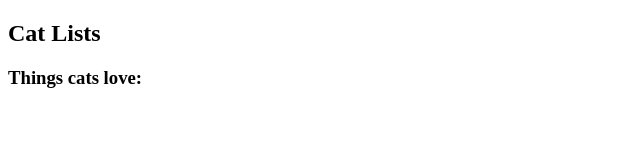
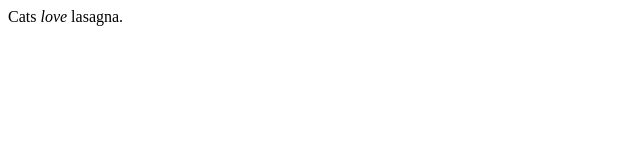
Before and after one commit to Qyzers/freecodecamp, a plain HTML site: page Step 25/index.html in a window 1280 px wide. Shown: the whole page, without its empty margins (0-640 px from the left). Drawn offline with Linux system fonts and the light colour scheme.

Commit message:
add-step-25

```diff
--- a/Step 20/index.html
+++ b/Step 25/index.html
@@ -5,15 +5,13 @@
     <meta name="viewport"
           content="width=device-width, user-scalable=no, initial-scale=1.0, maximum-scale=1.0, minimum-scale=1.0">
     <meta http-equiv="X-UA-Compatible" content="ie=edge">
-    <title>Step 20</title>
+    <title>Step 25</title>
 </head>
 <body>
 
-<!--After the h3 element with the Things cats love: text, add an unordered list (ul) element. Note that nothing will be displayed at this point.-->
+<!--Emphasize the word love in the figcaption element by wrapping it in an emphasis em element.-->
 
-<h2>Cat Lists</h2>
-<h3>Things cats love:</h3>
-<ul></ul>
+<figcaption>Cats <em>love</em> lasagna.</figcaption>
 
 </body>
 </html>
```
